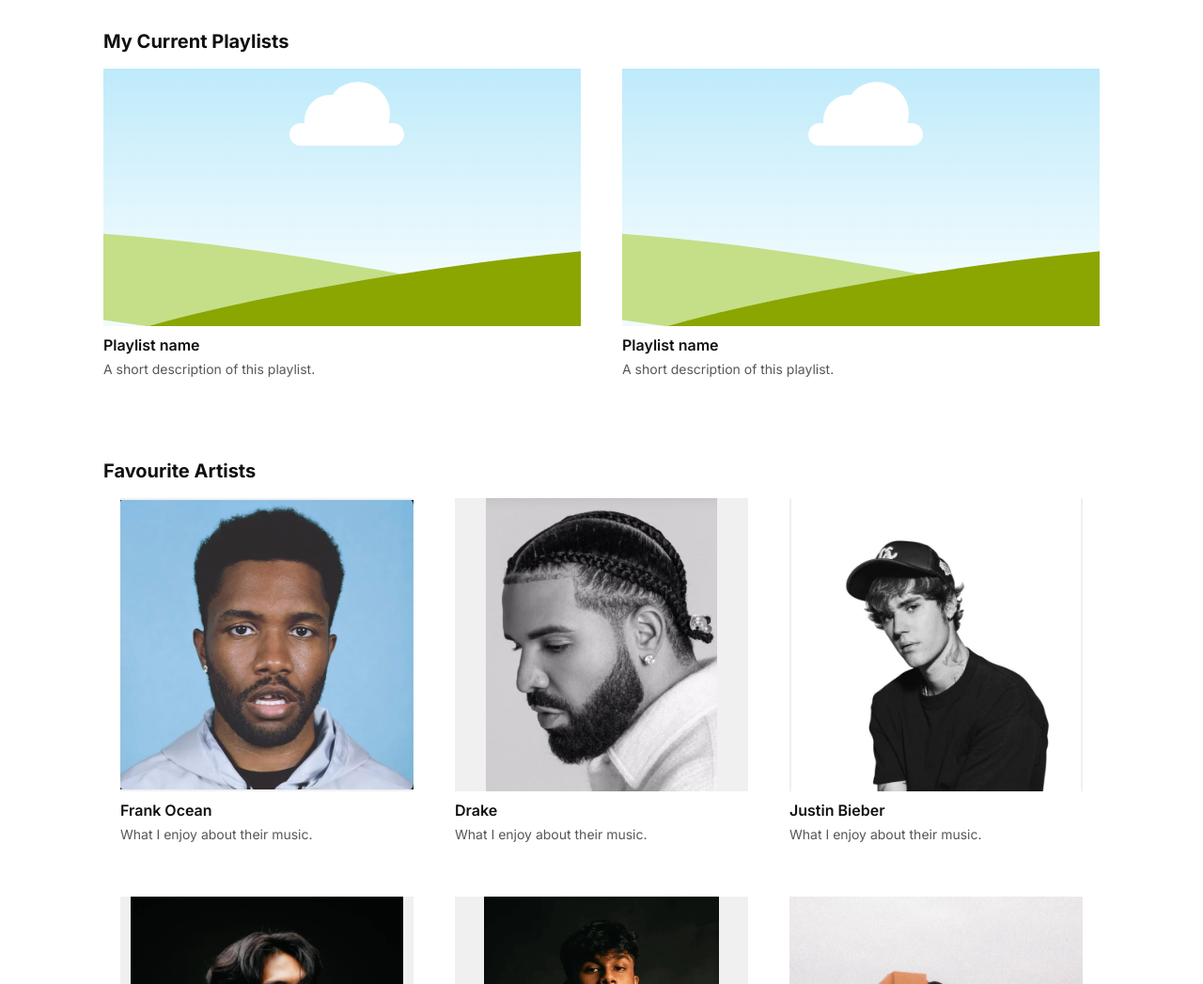
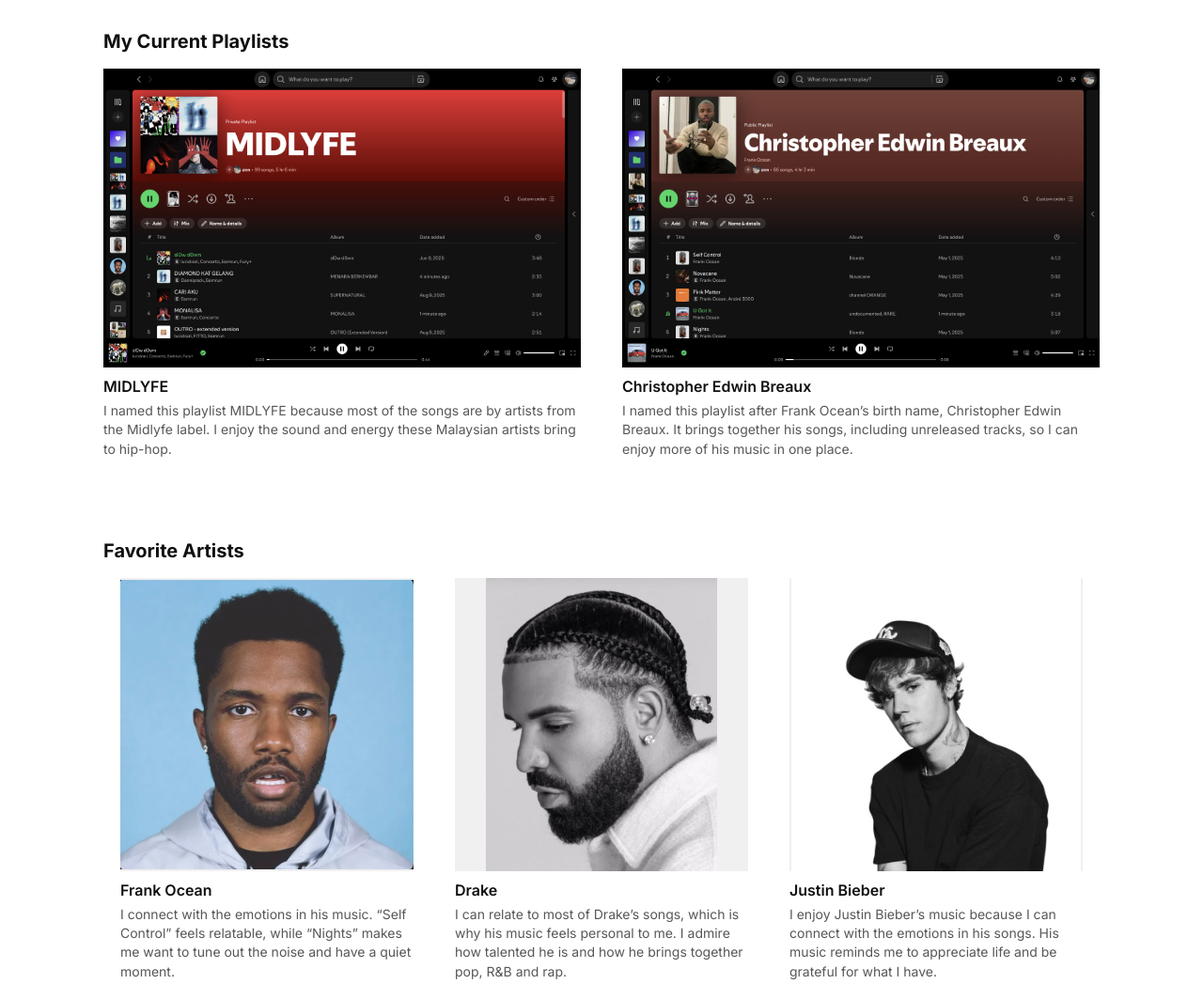
Before and after one commit to mdznm/PERSONAL-WEBSITE, a plain HTML site: page interest.html in a window 1280 px wide. Shown: the part 880-1927 px from the top of the page at 94% size. Drawn offline with nearby package versions, Linux system fonts and the light colour scheme.

Commit message:
update figcaptions for gallery photos

```diff
--- a/interest.html
+++ b/interest.html
@@ -9,7 +9,7 @@
   <link rel="preconnect" href="https://fonts.googleapis.com">
   <link rel="preconnect" href="https://fonts.gstatic.com" crossorigin>
   <link rel="stylesheet" href="https://fonts.googleapis.com/css2?family=Cormorant+Garamond:wght@500;600&amp;family=Inter:wght@400;600;700&amp;family=Playfair+Display:wght@500&amp;display=swap">
-  <link rel="stylesheet" href="style.css?v=c46056c76a44">
+  <link rel="stylesheet" href="style.css?v=fd1090238315">
 </head>
 <body>
   <a class="skip-link" href="#main">Skip to content</a>
@@ -20,9 +20,9 @@
     <nav class="site-nav" aria-label="Main navigation">
       <a href="index.html">Home</a>
       <a href="about.html">About Me</a>
+      <a href="interest.html" aria-current="page">Interests</a>
+      <a href="skills.html">Skills</a>
       <a href="experience.html">Experience</a>
-      <a href="skills.html">Skills</a>
-      <a href="interest.html" aria-current="page">Interest</a>
     </nav>
 
     <a class="pill contact-link" href="contact.html">Contact Me</a>
@@ -65,40 +65,32 @@
         <h3 id="music-examples">My Current Playlists</h3>
         <div class="interest-detail-grid music-playlist-grid">
           <figure class="interest-example">
-            <a class="music-playlist-link" href="https://open.spotify.com/playlist/5uhdvBdAIegmygrKQ1C8aC?si=d0ebad0a09cb49f9" target="_blank" rel="noopener noreferrer" aria-label="Open my first playlist on Spotify">
-              <div class="music-cover-placeholder" role="img" aria-label="Playlist cover placeholder">
-                <span class="music-cover-cloud" aria-hidden="true"></span>
-                <span class="music-cover-hill music-cover-hill-back" aria-hidden="true"></span>
-                <span class="music-cover-hill music-cover-hill-front" aria-hidden="true"></span>
-              </div>
+            <a class="music-playlist-link" href="https://open.spotify.com/playlist/0cQ8rASr5xoqbDBVuu53T1?si=2ddb9ca8297d4427" target="_blank" rel="noopener noreferrer" aria-label="Open MIDLYFE on Spotify">
+              <img class="music-playlist-cover" src="assets/interest/midlyfe-playlist.webp" width="2880" height="1800" alt="Full Spotify screenshot of my MIDLYFE playlist" loading="lazy">
             </a>
-            <figcaption>Playlist name
-              <p>A short description of this playlist.</p>
+            <figcaption>MIDLYFE
+              <p>I named this playlist MIDLYFE because most of the songs are by artists from the Midlyfe label. I enjoy the sound and energy these Malaysian artists bring to hip-hop.</p>
             </figcaption>
           </figure>
           <figure class="interest-example">
-            <a class="music-playlist-link" href="https://open.spotify.com/playlist/2z0jNX30BL61hCRHjUiZ5l?si=5fc9f51583914925" target="_blank" rel="noopener noreferrer" aria-label="Open my second playlist on Spotify">
-              <div class="music-cover-placeholder" role="img" aria-label="Playlist cover placeholder">
-                <span class="music-cover-cloud" aria-hidden="true"></span>
-                <span class="music-cover-hill music-cover-hill-back" aria-hidden="true"></span>
-                <span class="music-cover-hill music-cover-hill-front" aria-hidden="true"></span>
-              </div>
+            <a class="music-playlist-link" href="https://open.spotify.com/playlist/3zuzRzlQui18OhLEpJ23UD?si=709cb3375cbc41ad" target="_blank" rel="noopener noreferrer" aria-label="Open Christopher Edwin Breaux on Spotify">
+              <img class="music-playlist-cover" src="assets/interest/frank-ocean-playlist.webp" width="2880" height="1800" alt="Full Spotify screenshot of my Christopher Edwin Breaux playlist" loading="lazy">
             </a>
-            <figcaption>Playlist name
-              <p>A short description of this playlist.</p>
+            <figcaption>Christopher Edwin Breaux
+              <p>I named this playlist after Frank Ocean’s birth name, Christopher Edwin Breaux. It brings together his songs, including unreleased tracks, so I can enjoy more of his music in one place.</p>
             </figcaption>
           </figure>
         </div>
       </section>
       <section class="interest-examples music-section" aria-labelledby="music-artists">
-        <h3 id="music-artists">Favourite Artists</h3>
+        <h3 id="music-artists">Favorite Artists</h3>
         <div class="interest-detail-grid music-square-grid">
           <figure class="interest-example">
             <a class="music-artist-link" href="https://open.spotify.com/artist/2h93pZq0e7k5yf4dywlkpM?si=xKKQsl4QRi6ZJQjRxsJLwg" target="_blank" rel="noopener noreferrer" aria-label="Open Frank Ocean on Spotify">
               <img class="music-artist-cover" src="assets/interest/frank-ocean.webp" width="736" height="727" alt="Frank Ocean against a blue background" loading="lazy">
             </a>
             <figcaption>Frank Ocean
-              <p>What I enjoy about their music.</p>
+              <p>I connect with the emotions in his music. “Self Control” feels relatable, while “Nights” makes me want to tune out the noise and have a quiet moment.</p>
             </figcaption>
           </figure>
           <figure class="interest-example">
@@ -106,7 +98,7 @@
               <img class="music-artist-cover" src="assets/interest/drake.jpg" width="736" height="936" alt="A black-and-white portrait of Drake in profile" loading="lazy">
             </a>
             <figcaption>Drake
-              <p>What I enjoy about their music.</p>
+              <p>I can relate to most of Drake’s songs, which is why his music feels personal to me. I admire how talented he is and how he brings together pop, R&amp;B and rap.</p>
             </figcaption>
           </figure>
           <figure class="interest-example">
@@ -114,7 +106,7 @@
               <img class="music-artist-cover" src="assets/interest/justin-bieber.jpg" width="736" height="747" alt="A black-and-white portrait of Justin Bieber wearing a cap" loading="lazy">
             </a>
             <figcaption>Justin Bieber
-              <p>What I enjoy about their music.</p>
+              <p>I enjoy Justin Bieber’s music because I can connect with the emotions in his songs. His music reminds me to appreciate life and be grateful for what I have.</p>
             </figcaption>
           </figure>
           <figure class="interest-example">
@@ -122,7 +114,7 @@
               <img class="music-artist-cover" src="assets/interest/lucidrari.webp" width="1200" height="1290" alt="lucidrari wearing a black jacket against a dark background" loading="lazy">
             </a>
             <figcaption>lucidrari
-              <p>What I enjoy about their music.</p>
+              <p>I enjoy lucidrari’s music, especially “OUTRO (Extended Version)” featuring Eemrun. It is one of the songs I like most from him and fits my love of hip-hop.</p>
             </figcaption>
           </figure>
           <figure class="interest-example">
@@ -130,7 +122,7 @@
               <img class="music-artist-cover" src="assets/interest/eemrun.webp" width="393" height="491" alt="Eemrun wearing a black vest and silver chain" loading="lazy">
             </a>
             <figcaption>Eemrun
-              <p>What I enjoy about their music.</p>
+              <p>I enjoy what he brings to MENARA BERKEMBAR. Hearing his style alongside Dannqrack’s is one of the reasons I connect with the album.</p>
             </figcaption>
           </figure>
           <figure class="interest-example">
@@ -138,20 +130,20 @@
               <img class="music-artist-cover" src="assets/interest/dannqrack.jpg" width="1440" height="1440" alt="Dannqrack standing in front of a blue car" loading="lazy">
             </a>
             <figcaption>Dannqrack
-              <p>What I enjoy about their music.</p>
+              <p>I like how he and Eemrun bring their styles together on MENARA BERKEMBAR. “DIAMOND KAT GELANG” and “JAUH” are two of my favorite songs from their album.</p>
             </figcaption>
           </figure>
         </div>
       </section>
       <section class="interest-examples music-section" aria-labelledby="music-albums">
-        <h3 id="music-albums">Favourite Albums</h3>
+        <h3 id="music-albums">Favorite Albums</h3>
         <div class="interest-detail-grid music-square-grid">
           <figure class="interest-example">
             <a class="music-album-link" href="https://open.spotify.com/album/3mH6qwIy9crq0I9YQbOuDf?si=J1Ble_UjSly87lgtHBsnRg" target="_blank" rel="noopener noreferrer" aria-label="Open Blonde on Spotify">
               <img class="music-album-cover" src="assets/interest/blonde.jpg" width="640" height="640" alt="Blonde album cover by Frank Ocean" loading="lazy">
             </a>
             <figcaption>Frank Ocean - Blonde
-              <p>Why this album is a favourite.</p>
+              <p>“Self Control” captures emotions I can relate to, while “Nights” makes me want to tune out the noise, stay quiet and let the music speak for a while.</p>
             </figcaption>
           </figure>
           <figure class="interest-example">
@@ -159,7 +151,7 @@
               <img class="music-album-cover" src="assets/interest/purpose-deluxe.jpg" width="554" height="554" alt="Purpose (Deluxe) album cover by Justin Bieber" loading="lazy">
             </a>
             <figcaption>Justin Bieber - Purpose (Deluxe)
-              <p>Why this album is a favourite.</p>
+              <p>“Life Is Worth Living” reminds me to be grateful for life and appreciate what I have. I also relate to “Company” because it reflects how I feel about my situationship with someone.</p>
             </figcaption>
           </figure>
           <figure class="interest-example">
@@ -167,7 +159,7 @@
               <img class="music-album-cover" src="assets/interest/menara-berkembar.jpg" width="640" height="640" alt="MENARA BERKEMBAR album cover by Dannqrack and Eemrun" loading="lazy">
             </a>
             <figcaption>Dannqrack and Eemrun - MENARA BERKEMBAR
-              <p>Why this album is a favourite.</p>
+              <p>I enjoy hip-hop, so MENARA BERKEMBAR is an album I connect with. I like how Dannqrack and Eemrun bring their own styles together on one album. My favorite songs are “DIAMOND KAT GELANG” and “JAUH.”</p>
             </figcaption>
           </figure>
         </div>
--- a/style.css
+++ b/style.css
@@ -685,6 +685,11 @@ img[src="assets/gallery/2026/photo-5.jpg"] { object-position: 50% 50%; }
 
 /* Music collections retain the existing interest-page typography. */
 .music-playlist-grid { column-gap: 44px; }
+.interest-example img.music-playlist-cover {
+  width: 100%;
+  height: auto;
+  object-fit: contain;
+}
 .music-playlist-link,
 .music-artist-link,
 .music-album-link { display: block; }
```
Also changed, not shown: about.html (+2 -2 lines), contact.html (+2 -2 lines), experience.html (+2 -2 lines), index.html (+2 -2 lines), skills.html (+2 -2 lines), assets/interest/frank-ocean-playlist.webp (added), assets/interest/midlyfe-playlist.webp (added).
